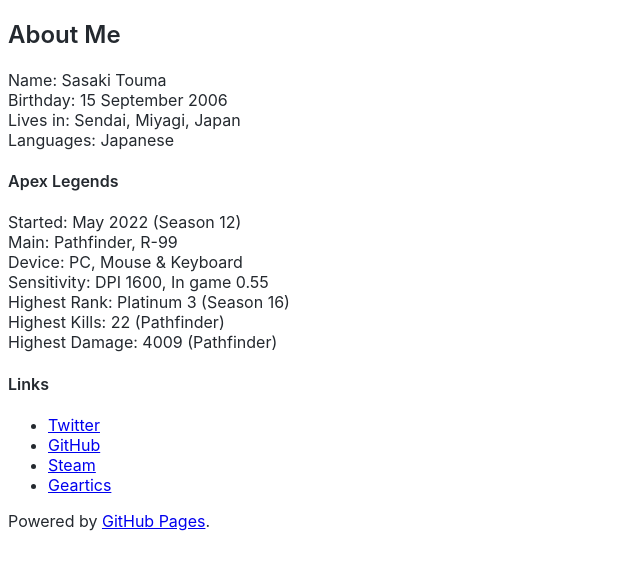
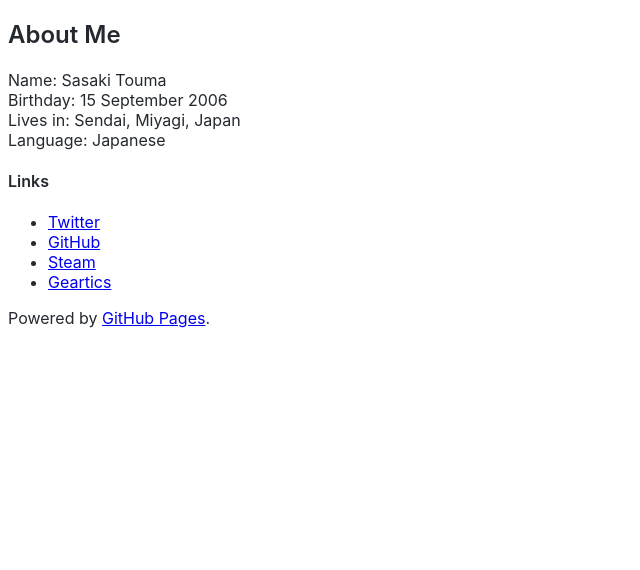
Before and after one commit to t-sasaki915/t-sasaki-net, a Jekyll site: the page built from docs/index.md, in a window 1280 px wide. Shown: the top 570 px of the page, without its empty margins (0-640 px from the left). Built offline with Jekyll 4.4.1, drawn with Linux system fonts in a browser that asks for light colours; Markdown is read by kramdown in place of the engine named in the settings.

Commit message:
Update index.md

```diff
--- a/docs/index.md
+++ b/docs/index.md
@@ -8,16 +8,7 @@
 Name: Sasaki Touma<br>
 Birthday: 15 September 2006<br>
 Lives in: Sendai, Miyagi, Japan<br>
-Languages: Japanese
-
-#### Apex Legends
-Started: May 2022 (Season 12)<br>
-Main: Pathfinder, R-99<br>
-Device: PC, Mouse & Keyboard<br>
-Sensitivity: DPI 1600, In game 0.55<br>
-Highest Rank: Platinum 3 (Season 16)<br>
-Highest Kills: 22 (Pathfinder)<br>
-Highest Damage: 4009 (Pathfinder)
+Language: Japanese
 
 #### Links
 * [Twitter](https://twitter.com/tsasaki915)
```
